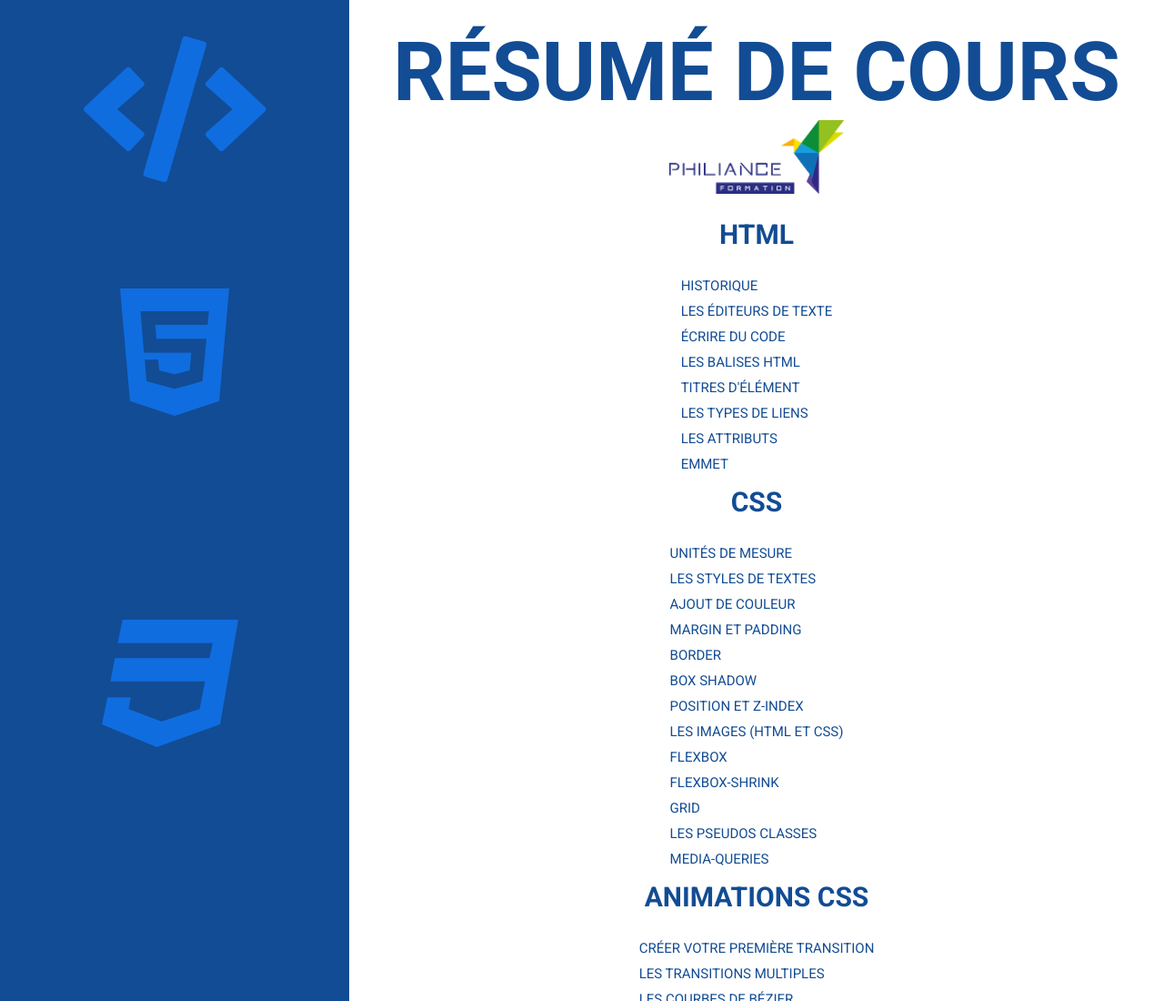
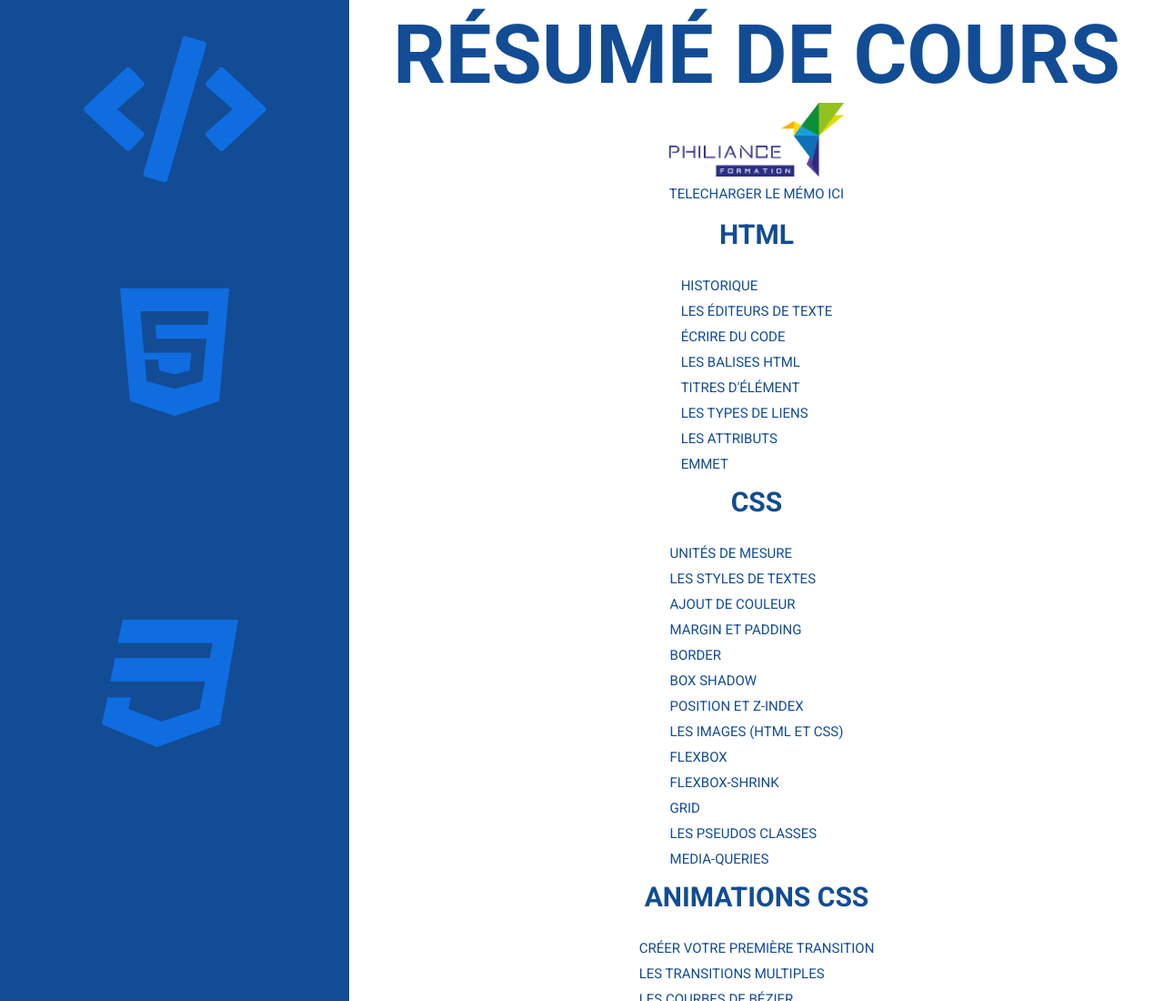
Before and after one commit to Romcro/memo-html, a plain HTML site: page index.html in a window 1280 px wide. Shown: the top 1100 px of the page at 91% size. Drawn offline with Linux system fonts and the light colour scheme.

Commit message:
Update index.html

```diff
--- a/index.html
+++ b/index.html
@@ -23,6 +23,8 @@
     <div class="zone70">
         <h1>résumé de cours</h1>
         <img class="logo-philiance" src="logo-pf.png" alt="logo-philiance">
+
+        <a class="bouton-memo" href="memo.zip">telecharger le mémo ici</a>
 
     </div>
 
```
